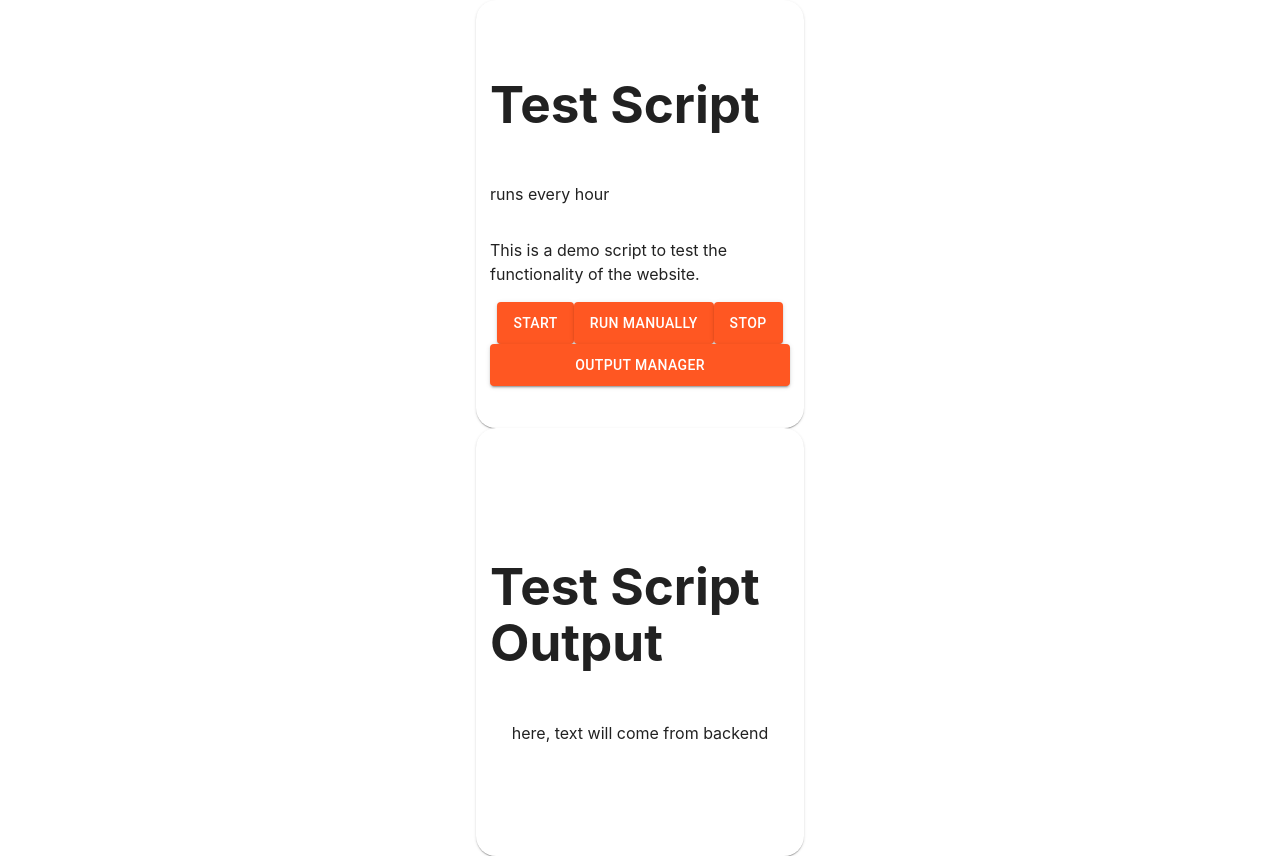
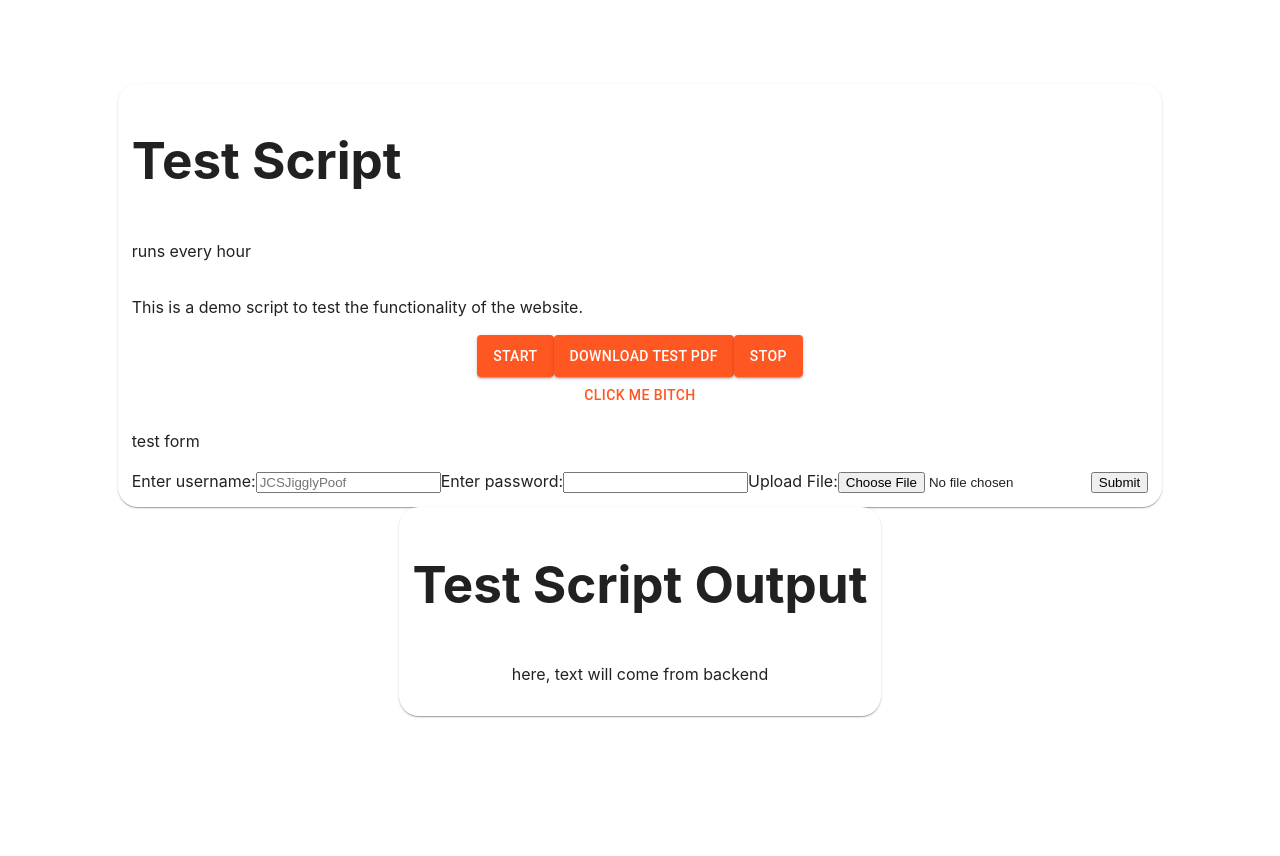
Before and after one commit to Michael-Mankiewicz/Script-Manager-Frontend, a React (Vite) app: page / in a window 1280 px wide. After the commit the page ends 800 px from the top, so only its background shows below. Built offline with nearby package versions, Linux system fonts and the light colour scheme; no server answers.

Commit message:
testing things

```diff
--- a/src/App.tsx
+++ b/src/App.tsx
@@ -39,8 +39,7 @@ function App() {
         styleOverrides: {
           root: {
             padding: "14px",
-            height: "400px",
-            width: "300px",
+
             borderRadius: "20px"
           }
         },
--- a/src/components/ScriptCard.tsx
+++ b/src/components/ScriptCard.tsx
@@ -6,9 +6,49 @@ import { useState } from 'react';
 import { useQuery, useMutation, useQueryClient } from '@tanstack/react-query';
 import axios from "axios";
 import { ScriptObj } from '../types/DataTypes';
+import {SubmitHandler, useForm} from 'react-hook-form'
 
+type FormFields = {
+    username: string;
+    password: string;
+    file: FileList
+}
 
 function ScriptCard({}) {
+
+    const {register, handleSubmit, formState: {errors}} = useForm<FormFields>();
+
+    const uploadForm = useMutation({
+        mutationFn: async (data:FormFields)=>{SendForm(data)},
+        // You can specify onSuccess, onError here if needed
+        onSuccess: () => {
+            console.log("String Uploaded Successfully.");
+        },
+        onError: (error: Error) => {
+            console.error("Error Uploading String:", error);
+        },
+    });
+    const payload = {
+        string1: "chipichipi",
+        string2: "chapachapa"
+    }
+
+    function SendString(): Promise<void>{
+        return axios.post("http://127.0.0.1:8000/api/string",payload)
+                    .then((response)=>{console.log(response)})
+                    .catch((err)=>{console.log(err)})
+    }
+    function SendForm(data:FormFields): Promise<void>{
+        const formData = new FormData()
+        formData.append("username", data.username)
+        formData.append("password", data.password)
+        if(data.file && data.file.length > 0){
+            formData.append("file", data.file[0])
+        }
+        return axios.post("http://127.0.0.1:8000/api/settings", formData, {headers: {'Content-Type': 'multipart/form-data',}})
+                    .then((response)=>{console.log(response)})
+                    .catch((err)=>{console.log(err)})
+    }
 
     function FetchPDF(): Promise<void>{
         return axios.get("http://127.0.0.1:8000/api/report", {responseType: "blob"})
@@ -29,7 +69,7 @@ function ScriptCard({}) {
     }
 
     const { mutate, isError, error } = useMutation({
-        mutationFn: FetchPDF,
+        mutationFn: async ()=>{SendString()},
         // You can specify onSuccess, onError here if needed
         onSuccess: () => {
             console.log("PDF download triggered successfully.");
@@ -45,6 +85,9 @@ function ScriptCard({}) {
      //   mutationFn: (data) => RunScriptRequest(data)
      // })
 
+    const onSubmit: SubmitHandler<FormFields> = (data) => {
+        uploadForm.mutate(data);
+    }
     return (
         <Box sx={{width: "100vw", display: "flex", justifyContent: "center"}}>
             <Card sx={{display: "flex", justifyContent: "center"}}>
@@ -54,10 +97,23 @@ function ScriptCard({}) {
                 <p>This is a demo script to test the functionality of the website. </p>
                 <Box sx={{display: "flex", justifyContent: "center", flexDirection: "horizontal"}}>
                     <Button variant="contained" sx={{height: "3em"}}>Start</Button>
-                    <Button variant="contained" sx={{height: "3em"}} onClick={()=>{mutate()}}>Run Manually</Button>
+                    <Button variant="contained" sx={{height: "3em"}} onClick={()=>{mutate()}}>Download Test PDF</Button>
                     <Button variant="contained" sx={{height: "3em"}}>Stop</Button>
                 </Box>
-                <Button variant="contained" sx={{height: "3em"}}>Output Manager</Button>
+                <Button onClick={()=>{mutate()}}>click me bitch</Button>
+                <p>test form</p>
+                <form action="" onSubmit={handleSubmit(onSubmit)}>
+                    <label htmlFor="username">Enter username:
+                    <input {...register("username")} type="text" id="username" placeholder="JCSJigglyPoof"/>
+                    </label>
+                    <label htmlFor="password">Enter password:
+                    <input {...register("password")}type="password" id="password"/>
+                    </label>
+                    <label htmlFor="file">Upload File:
+                    <input {...register("file")} type="file" />
+                    </label>
+                    <input type="submit" />
+                </form>
             </Box>
             </Card>
         </Box>
```
Also changed, not shown: demon.jpg (added).
